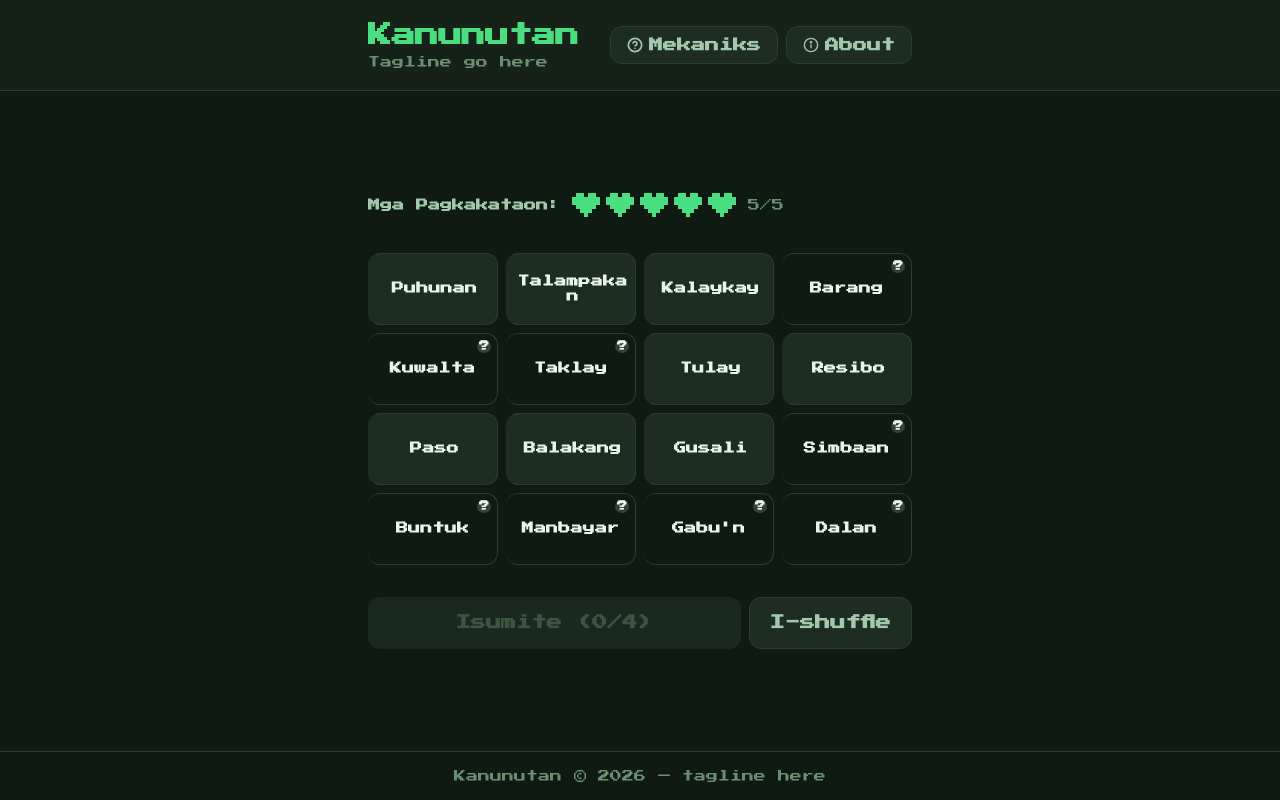
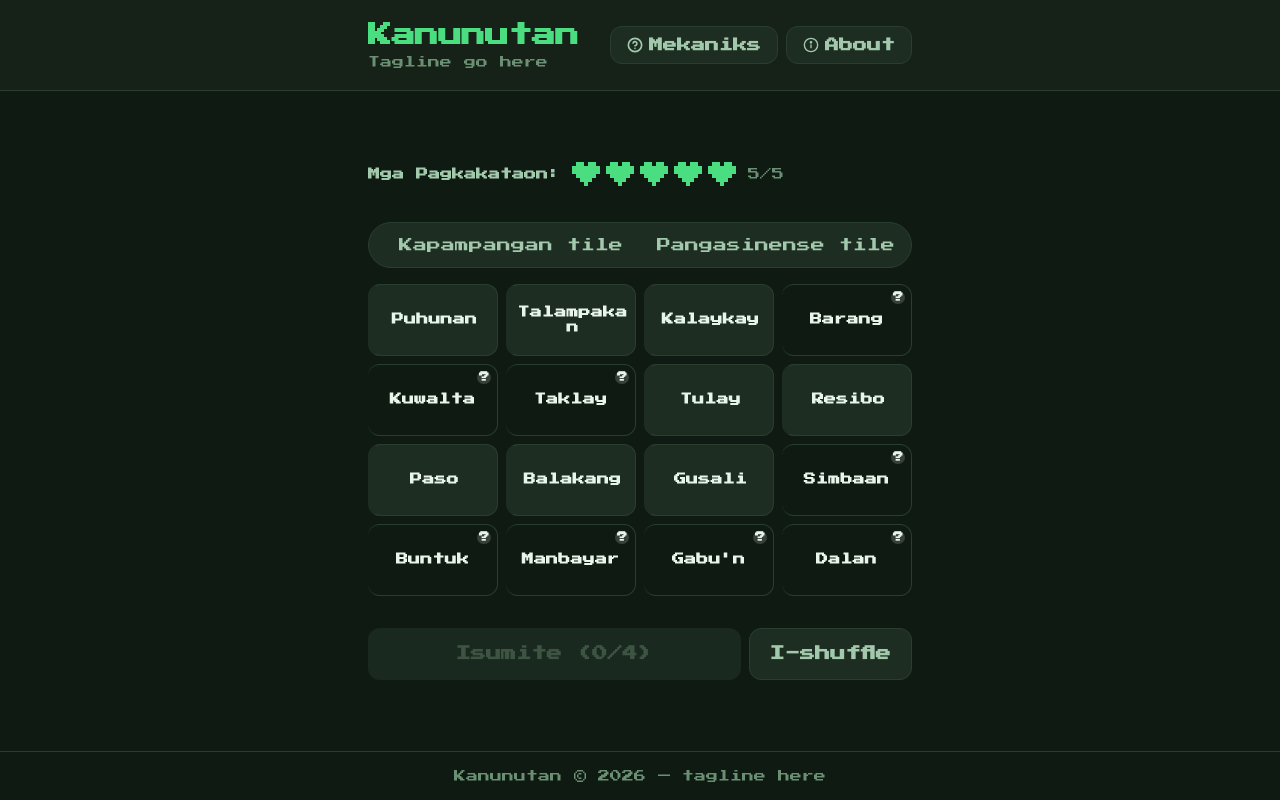
Before and after one commit to Lieralone/practice, a Next.js app: page / in a window 1280 px wide. Built offline with nearby package versions, Linux system fonts and the light colour scheme.

Commit message:
Update game-board.tsx

```diff
--- a/components/game-board.tsx
+++ b/components/game-board.tsx
@@ -42,6 +42,25 @@ export default function GameBoard({
         })}
       </div>
 
+      <div className="mb-4 rounded-xl border border-[var(--border-default)] bg-[var(--bg-tertiary)] p-3 text-sm text-[var(--text-secondary)]">
+        <div className="flex flex-wrap items-center gap-4">
+          <span className="inline-flex items-center gap-2">
+            <span
+              className="h-2.5 w-2.5 rounded-full"
+              style={{ background: "var(--kapampangan-accent)" }}
+            />
+            Kapampangan tile
+          </span>
+          <span className="inline-flex items-center gap-2">
+            <span
+              className="h-2.5 w-2.5 rounded-full"
+              style={{ background: "var(--pangasinense-accent)" }}
+            />
+            Pangasinense tile
+          </span>
+        </div>
+      </div>
+
       {/* remaining word tiles */}
       <div className="grid grid-cols-4 gap-1.5 sm:gap-2 mb-4">
         {gameState.words.map((word) => (
```
